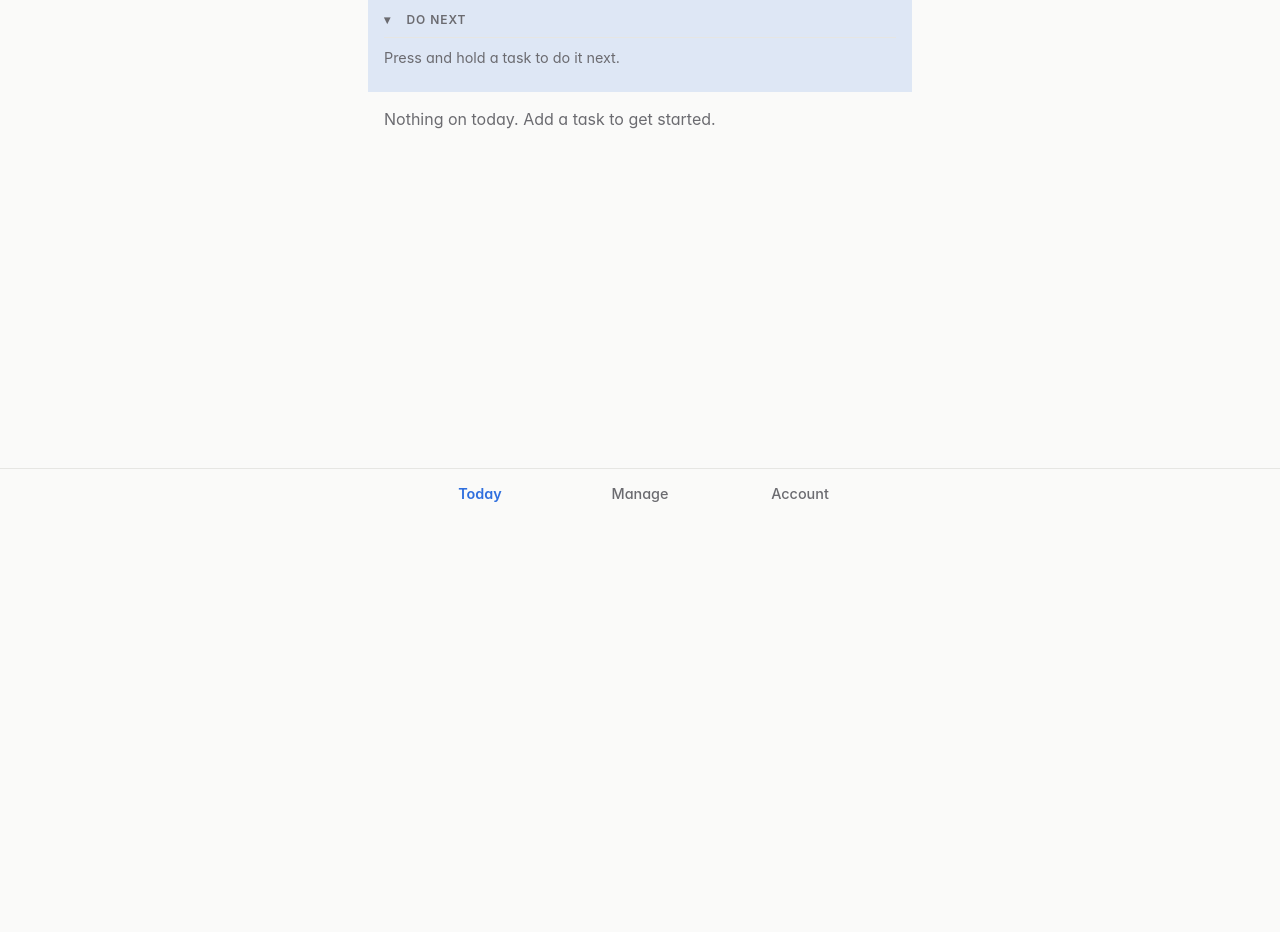
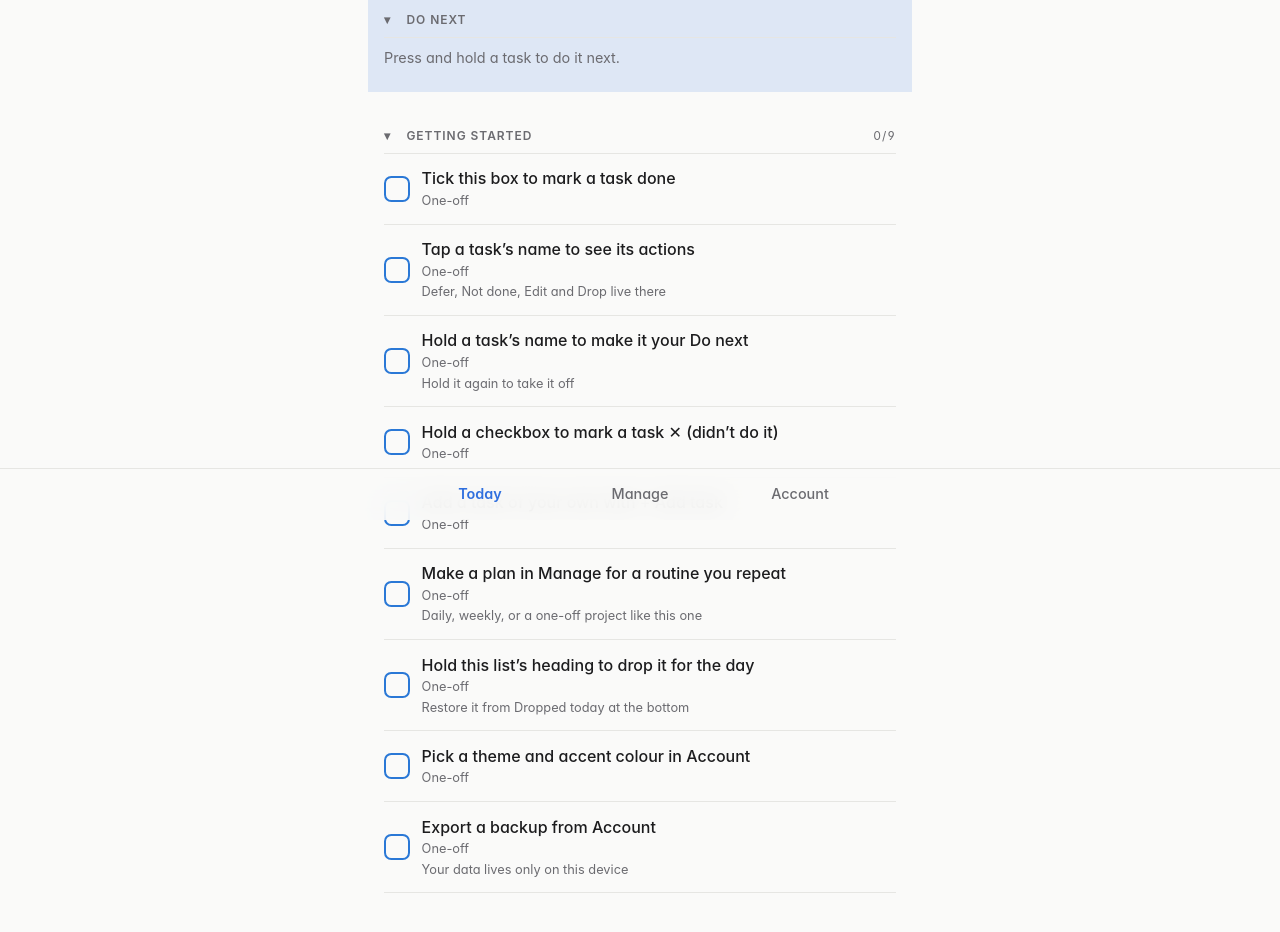
Before and after one commit to jonmorris/ADHD-Plan, a Preact app: page / in a window 1280 px wide. Shown: the part 280-1212 px from the top of the page. Before the commit the page ends 800 px from the top, so only its background shows below. Built offline with nearby package versions, Linux system fonts and the light colour scheme; a web font is replaced by a local one.

Commit message:
Fresh installs open with a Getting started list that teaches the app
Co-Authored-By: Claude Opus 5.5 <noreply@anthropic.com>
Claude-Session: https://claude.ai/code/session_014ieVGmGqs1GrRUYGrphbUf

```diff
--- a/src/app.tsx
+++ b/src/app.tsx
@@ -7,7 +7,8 @@ import type { DroppedGroups } from './Today'
 import { toDateKey } from './dates'
 import type { CashOut, Tracking } from './money'
 import { Playbook } from './Playbook'
-import { adoptIntoPlans, seedPlans, type Plan } from './plans'
+import { onboardingPlan } from './onboarding'
+import { adoptIntoPlans, enablePlan, seedPlans, type Plan } from './plans'
 import type { DoNext, Focus, Priorities } from './priorities'
 import type { Dismissed, Reminder } from './reminders'
 import { usePersisted } from './store'
@@ -49,14 +50,17 @@ export function App() {
     if (accent) document.documentElement.dataset.accent = accent
   }, [accent])
 
-  // A fresh install starts with no plans. The built-in ones are kept for anyone already using the
+  // A fresh install starts with just the Getting started list, switched on. The built-in ones are kept for anyone already using the
   // app whose plans were never saved (they've been seeing them all along); saving makes that stick.
   useEffect(() => {
     if (!tasks || !log || !reminders) return
     get('plans').then((saved) => {
       if (saved !== undefined) return
       const inUse = tasks.length > 0 || Object.keys(log).length > 0 || reminders.length > 0
-      savePlans(inUse ? seedPlans(today) : [])
+      if (inUse) return savePlans(seedPlans(today))
+      const welcome = onboardingPlan(today)
+      savePlans([welcome])
+      saveTasks(enablePlan(welcome, tasks, today))
     })
   }, [!tasks || !log || !reminders])
 
--- /dev/null
+++ b/src/onboarding.ts
@@ -0,0 +1,26 @@
+// The "Getting started" list a fresh install opens with: a project whose tasks show how the app works.
+// Ticking them off completes it; it can be dropped or deleted like any plan.
+import type { Plan } from './plans'
+
+const STEPS: [string, string?][] = [
+  ['Tick this box to mark a task done'],
+  ['Tap a task’s name to see its actions', 'Defer, Not done, Edit and Drop live there'],
+  ['Hold a task’s name to make it your Do next', 'Hold it again to take it off'],
+  ['Hold a checkbox to mark a task ✕ (didn’t do it)'],
+  ['Add a task of your own with + Add task'],
+  ['Make a plan in Manage for a routine you repeat', 'Daily, weekly, or a one-off project like this one'],
+  ['Hold this list’s heading to drop it for the day', 'Restore it from Dropped today at the bottom'],
+  ['Pick a theme and accent colour in Account'],
+  ['Export a backup from Account', 'Your data lives only on this device'],
+]
+
+export function onboardingPlan(today: string): Plan {
+  return {
+    id: 'getting-started',
+    title: 'Getting started',
+    summary: 'A few things to try, to learn how the app works.',
+    tips: [],
+    project: true,
+    items: STEPS.map(([title, notes], i) => ({ id: `getting-started-${i}`, title, notes, start: today, repeat: { kind: 'none' } })),
+  }
+}
```
Also changed, not shown: 3 other files (tests, documents, lock files or other folders).
